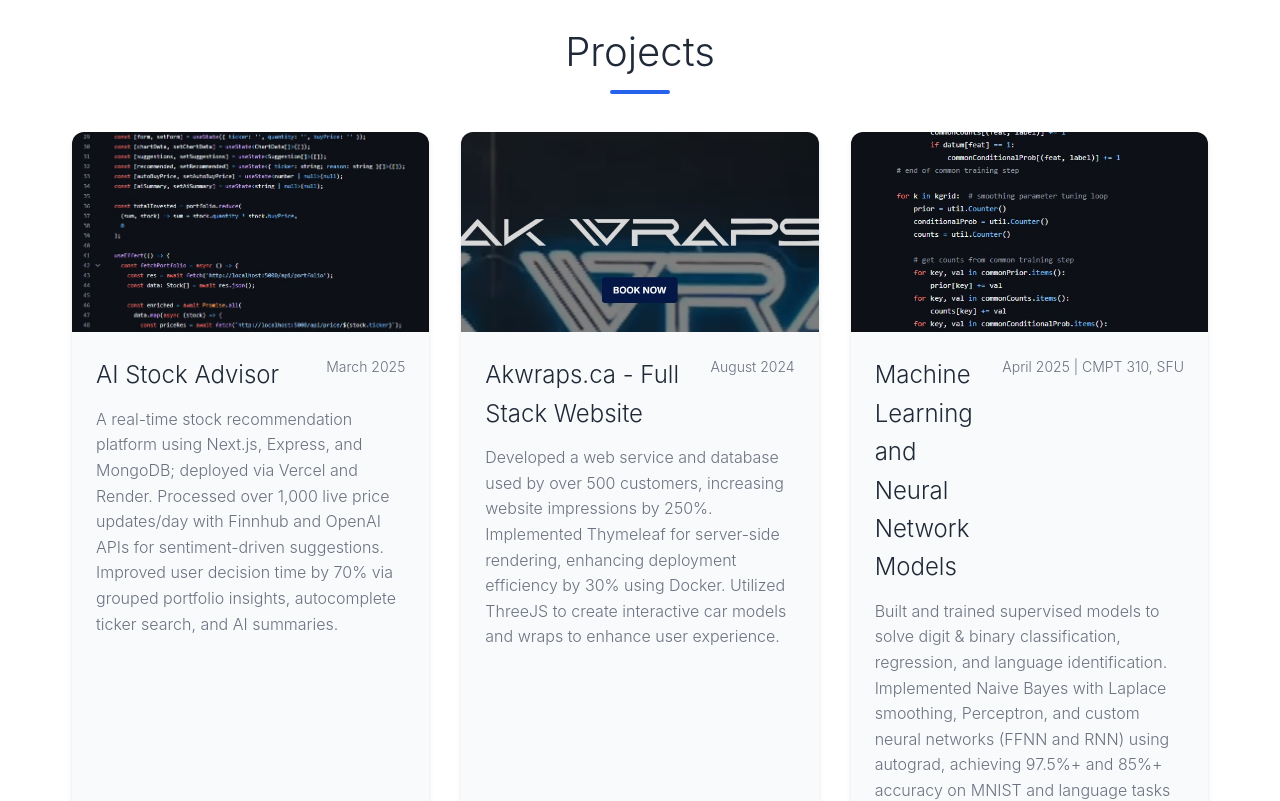
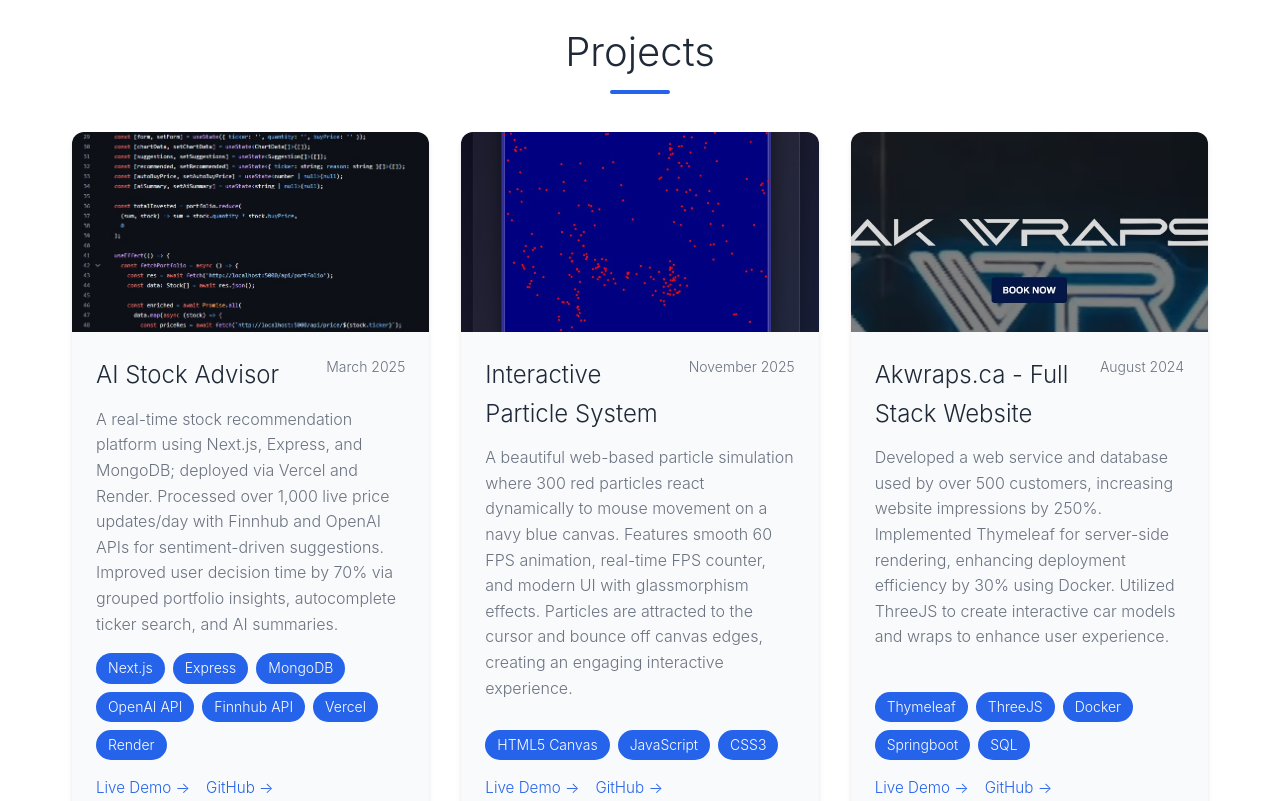
Before and after one commit to martinzukowski/portfolio, a Next.js app: page / in a window 1280 px wide. Shown: the part 820-1621 px from the top of the page. Built offline with nearby package versions, Linux system fonts and the light colour scheme.

Commit message:
Add Interactive Particle System project to projects section

```diff
--- a/components/Projects.tsx
+++ b/components/Projects.tsx
@@ -15,6 +15,16 @@
     github: 'https://github.com/martinzukowski/stock-ai-app',
     date: 'March 2025',
     image: '/project-images/ai-stock-advisor.jpg',
+  },
+  {
+    title: 'Interactive Particle System',
+    description:
+      'A beautiful web-based particle simulation where 300 red particles react dynamically to mouse movement on a navy blue canvas. Features smooth 60 FPS animation, real-time FPS counter, and modern UI with glassmorphism effects. Particles are attracted to the cursor and bounce off canvas edges, creating an engaging interactive experience.',
+    tech: ['HTML5 Canvas', 'JavaScript', 'CSS3'],
+    link: 'https://particle-system-ten.vercel.app/',
+    github: 'https://github.com/martinzukowski/particle-system',
+    date: 'November 2025',
+    image: '/project-images/particle.jpg',
   },
   {
     title: 'Akwraps.ca - Full Stack Website',
```
Also changed, not shown: public/project-images/particle.jpg (added).
